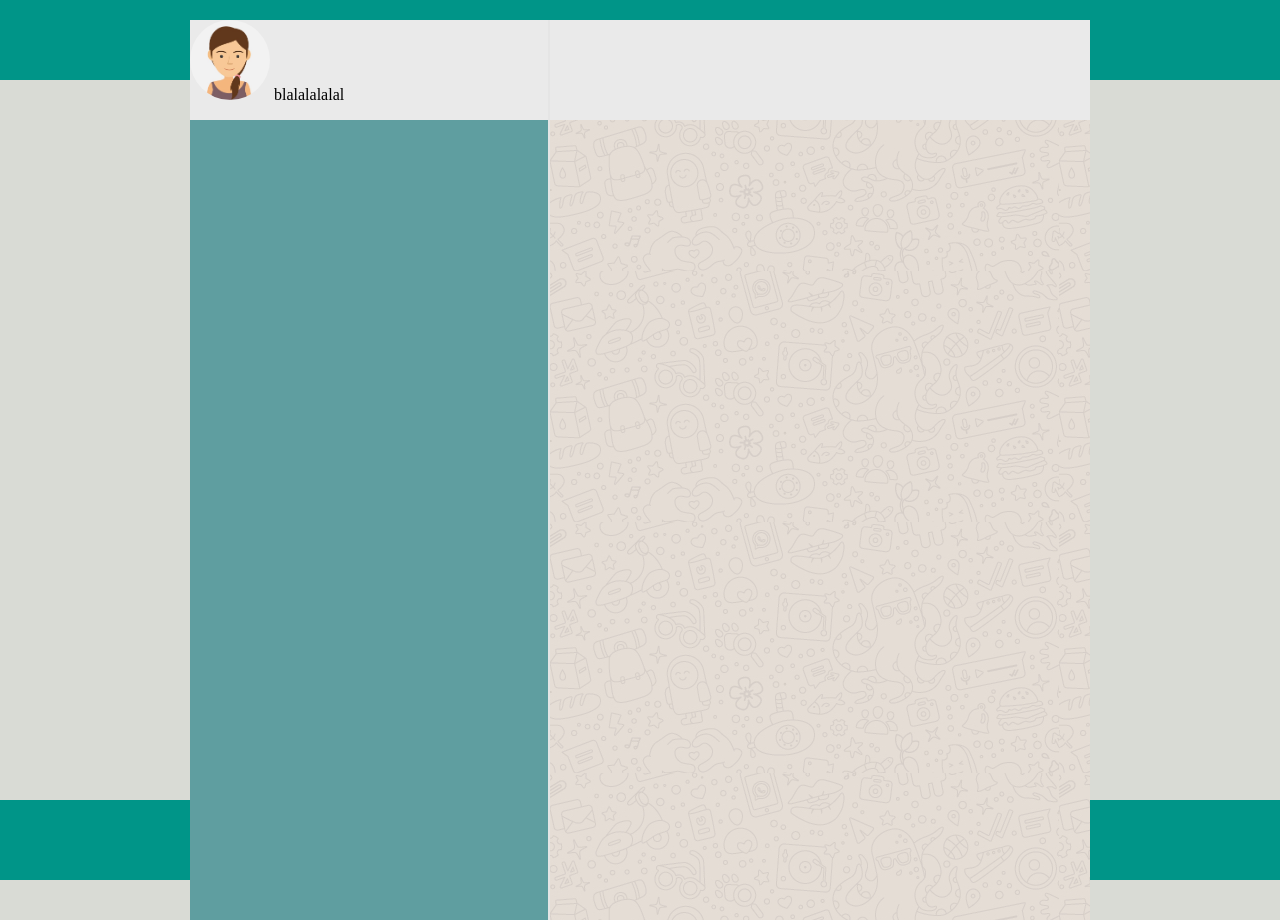
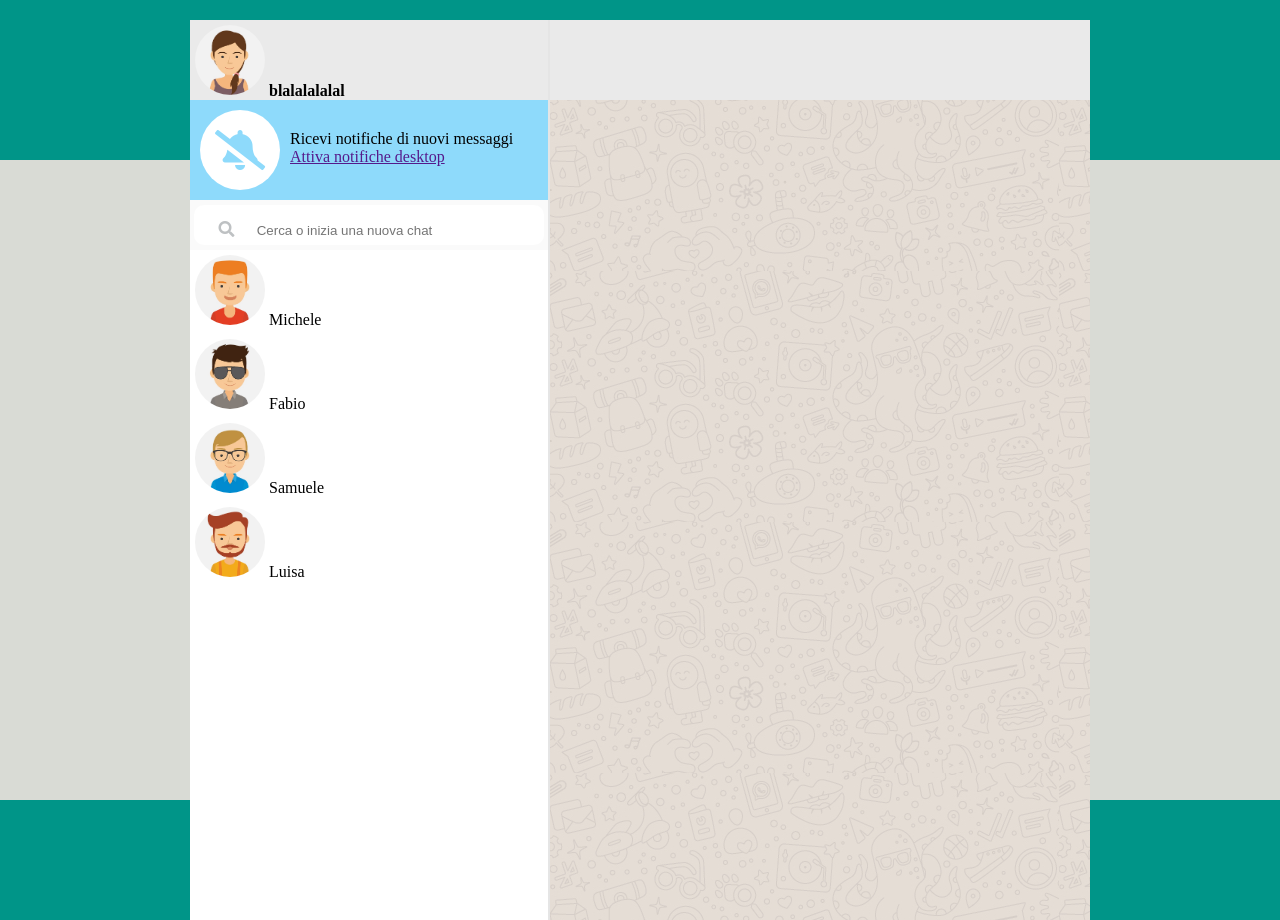
Before and after one commit to RomeoAlex/vue-boolzapp, a plain HTML site: page MIlestone 1/index.html in a window 1280 px wide. Drawn offline with nearby package versions, Linux system fonts and the light colour scheme.

Commit message:
utilizzo v-for per richiamare gli argomenti dellarray di oggetti

```diff
--- a/MIlestone 1/css/style.css
+++ b/MIlestone 1/css/style.css
@@ -7,7 +7,7 @@
 body{
     width:100%;
     height:100vh;
-    background: linear-gradient(to bottom, #009588 10%, #d9dbd5 0%);
+    background: linear-gradient(to bottom, #009588 20%, #d9dbd5 0%);
 }
 
 main{
@@ -17,34 +17,98 @@ main{
     width:80%;
     max-width: 900px;
     margin:auto;
-    background-color: burlywood;
-    height: 900px;
+    min-height: 900px;
     display: flex;
 }
 /* COLUMNS */
+.top{
+    height: 80px;
+    background-color: #eaeaea;
+    padding: 5px 5px;
+    vertical-align: middle;
+}
+.top img{
+    height: 70px;
+    border-radius: 50%;
+    display: inline-block;
+}
+.top span{
+
+}
+.user-text{
+    vertical-align: middle;
+    display: inline-block;
+    font-weight: bold;
+}
+/* COLUMN LEFT*/
 .col-left{
     width:40%;
     border-right: 2px solid #e5e5e5;
         /* test */
-        background-color: cadetblue;
+        background-color: white;
 }
+.notifications{
+    height:100px;
+    background-color: #8edafb;
+    display: flex;
+}
+
+.bell{
+    padding: 10px 10px;
+}
+.bell i{
+    background-color: white;
+    color:#8edafb;
+    height:80px;
+    width: 80px;
+    border-radius: 50%;
+    line-height: 80px;
+    text-align: center;
+    font-size: 40px;
+
+}
+.notifications-text{
+    margin-top: 30px;
+}
+/* FINDER */
+.finder{
+    padding-top:5px ;
+    height: 50px;
+    background-color: #fafafa;
+    width:100%;
+}
+.finder-input{
+    height: 40px;
+    padding: 5px 5px;
+    width:98%;
+    background-color: white;
+    border-radius: 10px;
+    margin: auto;
+    color: #bec1c3;
+    line-height: 40px;
+}
+.finder i{
+    margin-left: 20px;
+    width:10%;
+}
+.finder input{
+    border: hidden;
+    width:70%;
+}
+/* USERS MESSAGES */
+.users-messages ul{
+    list-style: none;
+}
+.users-messages ul li{
+    padding:5px;
+}
+.users-messages ul li img{
+    height: 70px;
+    border-radius: 50%;
+    display: inline-block;
+}
+/* COLUMN RIGHT*/
 .col-right{
     width:60%;
     background-image: url("../img/mine.jpg");
 }
-.top{
-    height: 100px;
-    background-color: #eaeaea;
-    line-height: 100px;
-}
-.top img{
-    height: 80px;
-    display: inline-block;
-    border-radius: 50%;
-    line-height: 100px;
-}
-.top span{
-    height: 80px;
-    border-radius: 50%;
-    line-height: 100px;
-}
--- a/MIlestone 1/index.html
+++ b/MIlestone 1/index.html
@@ -5,16 +5,40 @@
     <meta http-equiv="X-UA-Compatible" content="IE=edge">
     <meta name="viewport" content="width=device-width, initial-scale=1.0">
     <title>Document</title>
+    <link rel="stylesheet" href="https://cdnjs.cloudflare.com/ajax/libs/font-awesome/5.15.4/css/all.min.css" integrity="sha512-1ycn6IcaQQ40/MKBW2W4Rhis/DbILU74C1vSrLJxCq57o941Ym01SwNsOMqvEBFlcgUa6xLiPY/NS5R+E6ztJQ==" crossorigin="anonymous" referrerpolicy="no-referrer" />
     <link rel="stylesheet" href="css/style.css">
+    <script type="text/javascript" src="https://cdn.jsdelivr.net/npm/vue"></script>
 </head>
 <body>
-
+    <div id="root">
     <main>
         <div class="main_container">
             <div class="col-left">
                 <div class="top left">
-                    <img src="img/avatar_io.jpg" alt="">
-                    <span>blalalalalal</span>
+                    <img src="img/avatar_io.jpg" alt="avatar_io">
+                    <span class="user-text">blalalalalal</span>
+                </div>
+                <div class="notifications">
+                    <div class="bell">
+                        <i class="fas fa-bell-slash"></i>
+                    </div>
+                    <div class="notifications-text">
+                        <span> Ricevi notifiche di nuovi messaggi</span>
+                        <a href="">Attiva notifiche desktop</a>
+                    </div>
+                </div>
+                <div class="finder">
+                    <div class="finder-input">
+                        <i class="fas fa-search"></i>
+                    <input type="text" placeholder="Cerca o inizia una nuova chat">
+                    </div>
+                </div>
+                <div class="users-messages">
+                    <ul>
+                        <li v-for="contacts in contacts">
+                            <img :src="'img/avatar' + contacts.avatar + '.jpg'" :alt="contacts.name"> {{contacts.name}}
+                        </li>
+                    </ul>
 
                 </div>
             </div>
@@ -25,9 +49,10 @@
             </div>
         </div>
     </main>
-    <div id="#root">
+
 
     </div>
-    <script text="javascript" src="script.js"></script>
+
+    <script type="text/javascript" src="js/script.js"></script>
 </body>
 </html>
--- a/MIlestone 1/js/script.js
+++ b/MIlestone 1/js/script.js
@@ -1,3 +1,8 @@
+Vue.config.devtools = true;
+const app = new Vue(
+	{
+		el: '#root',
+		data:{
 			contacts: [
 				{
 					name: 'Michele',
@@ -83,3 +88,9 @@ contacts: [
 					],
 				},
 			]
+		},
+		methods:{
+
+		},
+	}
+);
```
Lines whose indentation alone changed are shown as unchanged.
